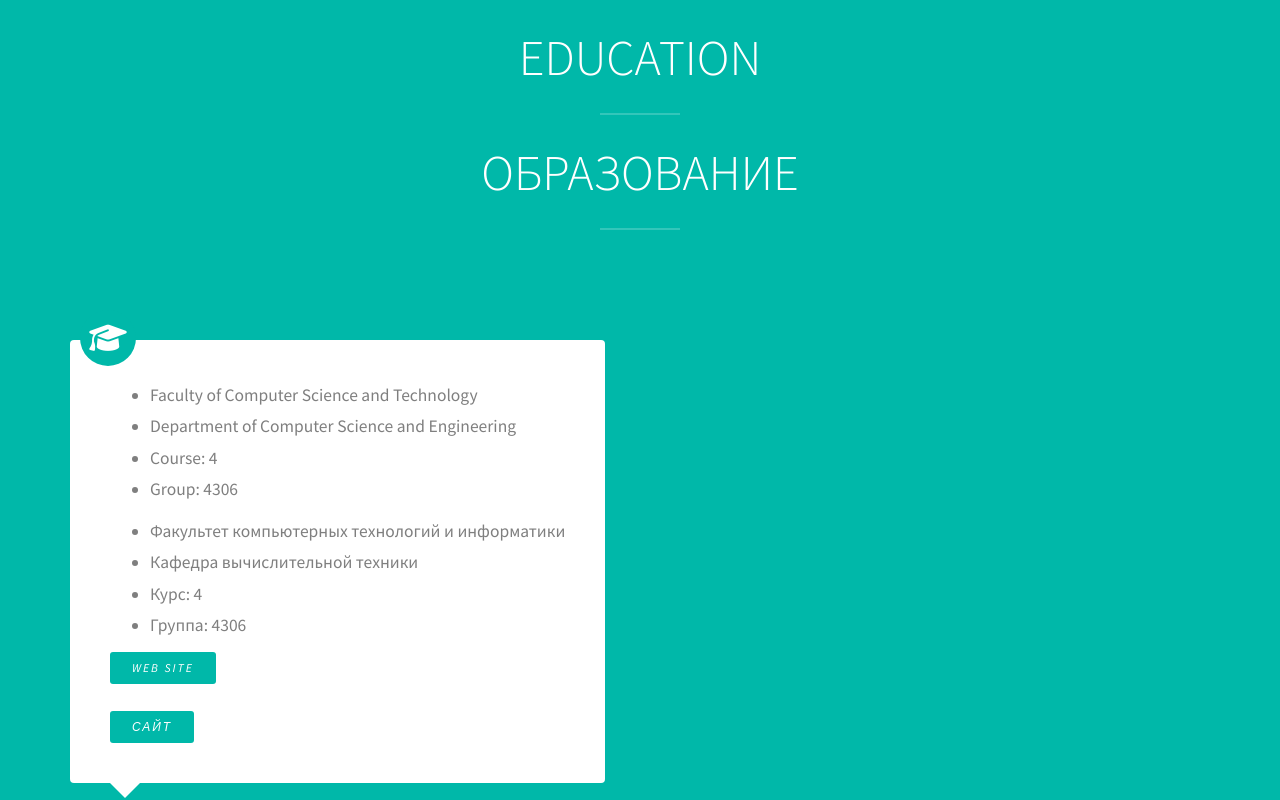
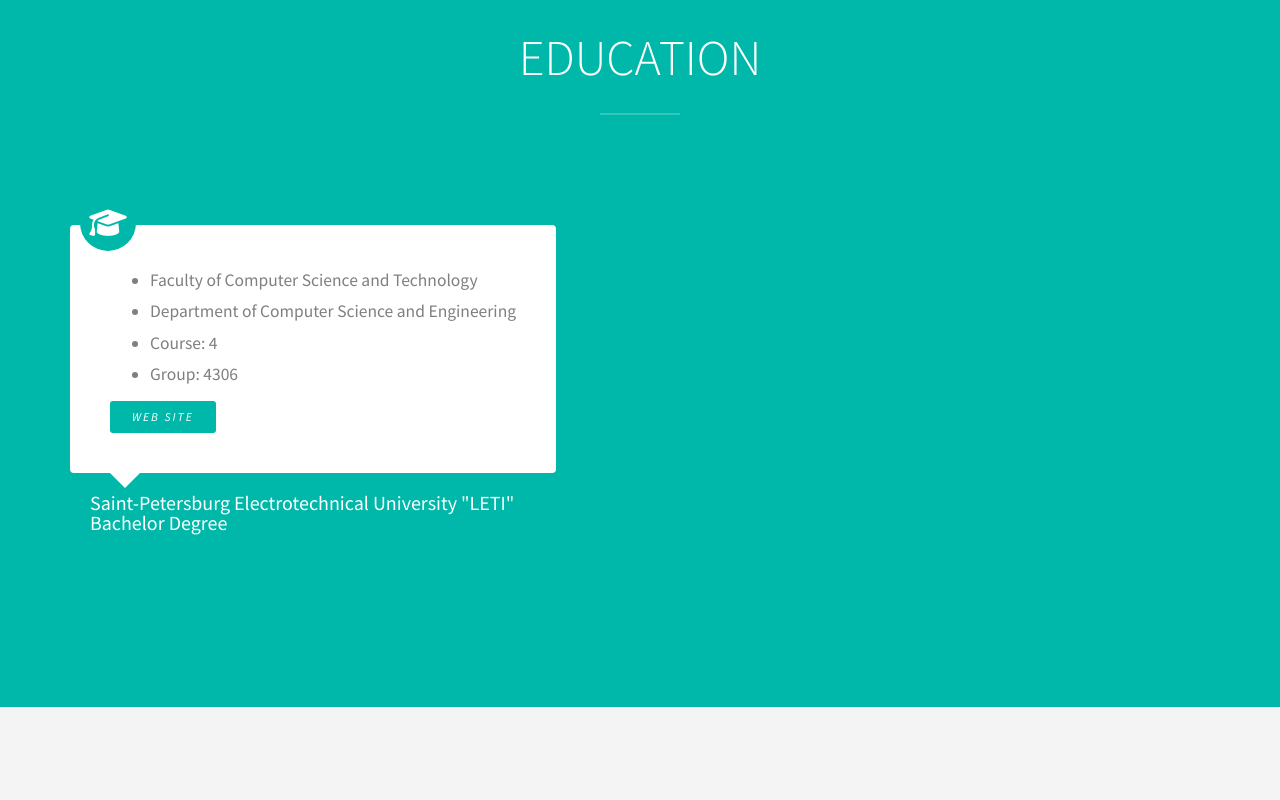
Before and after one commit to Komdosh/Komdosh.github.io, an Angular app in the folder angular/: page / in a window 1280 px wide. Shown: the part 2040-2840 px from the top of the page. Built offline with nearby package versions, Linux system fonts and the light colour scheme; some icons are missing.

Commit message:
education component

```diff
--- a/angular/src/app/components/education/education.component.html
+++ b/angular/src/app/components/education/education.component.html
@@ -2,33 +2,24 @@
   <div class="container">
     <div class="row">
       <div class="col-md-12 section-heading text-center">
-        <h2 class="to-animate en-lang">Education</h2>
-        <h2 class="to-animate ru-lang">Образование</h2>
+        <h2 class="to-animate">{{sectionName[language]}}</h2>
       </div>
     </div>
     <div class="row">
-      <div class="col-md-12">
+      <div class="col-md-12" *ngFor="let education of educations">
         <div class="box-testimony to-animate">
           <blockquote>
             <span class="quote"><span><i class="fa fa-graduation-cap"></i></span></span>
             <ul class="en-lang">
-              <li>Faculty of Computer Science and Technology</li>
-              <li>Department of Computer Science and Engineering</li>
-              <li>Course: 4</li>
-              <li>Group: 4306</li>
+              <li>{{education.degree.faculty[language]}}</li>
+              <li>{{education.degree.department[language]}}</li>
+              <li>{{education.degree.course[language]}}</li>
+              <li>{{education.degree.group[language]}}</li>
             </ul>
-            <ul class="ru-lang">
-              <li>Факультет компьютерных технологий и информатики</li>
-              <li>Кафедра вычислительной техники</li>
-              <li>Курс: 4</li>
-              <li>Группа: 4306</li>
-            </ul>
-            <p><a href="http://eltech.ru" class="btn btn-primary btn-sm en-lang" style="color:white">Web site</a></p>
-            <p><a href="http://eltech.ru" class="btn btn-primary btn-sm ru-lang" style="color:white">Сайт</a></p>
+            <p><a [href]="education.website.link[language]" class="btn btn-primary btn-sm en-lang" style="color:white">
+              {{education.website.buttonTitle[language]}}</a></p>
           </blockquote>
-          <p class="author en-lang">Saint-Petersburg Electrotechnical University "LETI"<br/>Bachelor Degree</p>
-          <p class="author ru-lang">Санкт-Петербургский Государственный<br/>Электротехнический Университет "ЛЭТИ"<br/>Бакалавр
-          </p>
+          <p class="author" [innerHTML]="education.universityName[language]"></p>
         </div>
       </div>
     </div>
--- a/angular/src/app/components/education/education.component.ts
+++ b/angular/src/app/components/education/education.component.ts
@@ -1,9 +1,37 @@
 import {Component} from '@angular/core';
+import {LanguageWrapper} from '../../languageWrapper';
+import {LanguageBroadcaster} from '../../services/languageHolder';
+import {InfoService} from '../../services/infoService';
 
 @Component({
   selector: 'app-education',
   templateUrl: './education.component.html',
   styleUrls: ['./education.component.css']
 })
-export class EducationComponent {
+export class EducationComponent extends LanguageWrapper {
+
+  sectionName: any = {en: 'Education', ru: 'Образование'};
+
+  educations: any = [
+    {
+      universityName: {
+        en: 'Saint-Petersburg Electrotechnical University "LETI"<br/>Bachelor Degree',
+        ru: 'Санкт-Петербургский Государственный<br/>Электротехнический Университет "ЛЭТИ"<br/>Бакалавр'
+      },
+      degree: {
+        faculty: {en: 'Faculty of Computer Science and Technology', ru: 'Факультет компьютерных технологий и информатики'},
+        department: {en: 'Department of Computer Science and Engineering', ru: 'Кафедра вычислительной техники'},
+        course: {en: 'Course: 4', ru: 'Курс: 4'},
+        group: {en: 'Group: 4306', ru: 'Группа: 4306'},
+      },
+      website: {
+        buttonTitle: {en: 'Web site', ru: 'Сайт'},
+        link: {en: 'http://eltech.ru/en', ru: 'http://eltech.ru'}
+      }
+    }
+  ];
+
+  constructor(private infoService: InfoService, private languageBroadcaster: LanguageBroadcaster) {
+    super(languageBroadcaster);
+  }
 }
--- a/angular/src/app/components/header/header.component.html
+++ b/angular/src/app/components/header/header.component.html
@@ -13,7 +13,6 @@
           </li>
           <li style="cursor: pointer; padding: 10px 15px" (click)="changeLanguage()"><i
             [class]="'flag-icon '+flagIconsClasses[language]"></i></li>
-          <li><a style="cursor: pointer" id="en-lang" class="hide-view"><i class="flag-icon flag-icon-gb"></i></a></li>
         </ul>
       </div>
     </nav>
```
Also changed, not shown: angular/src/app/components/experience/experience.component.ts (+8 -1 lines), angular/src/app/components/personalInfo/personalInfo.component.ts (+8 -1 lines), angular/src/app/components/prograiming/programming.component.ts (+8 -1 lines), angular/src/app/components/projectSlider/projectSlider.component.ts (+8 -1 lines), angular/src/app/components/skills/skills.component.ts (+8 -1 lines).
